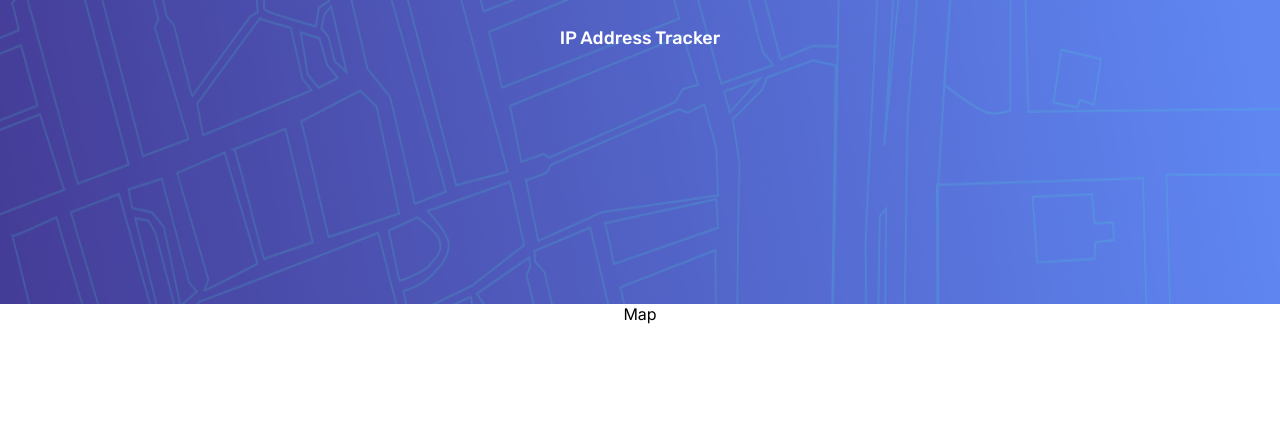
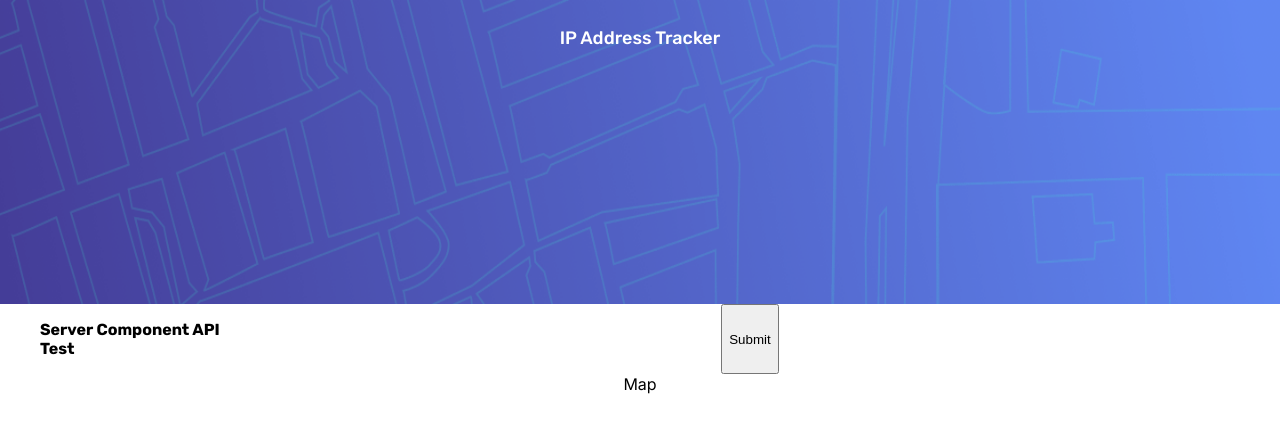
Before and after one commit to atorrez007/ip-gps-tracker, a Next.js app: page / in a window 1280 px wide. Shown: the top 432 px of the page. Built offline with nearby package versions, Linux system fonts and the light colour scheme.

Commit message:
prelim test component api/route config/experiment. Server Actions do not work with this type of API request apparently. Will investigate further.

```diff
--- a/next.config.js
+++ b/next.config.js
@@ -1,4 +1,8 @@
 /** @type {import('next').NextConfig} */
-const nextConfig = {}
+const nextConfig = {
+  experimental: {
+    serverActions: true,
+  },
+};
 
-module.exports = nextConfig
+module.exports = nextConfig;
--- a/src/app/api/geolocation/route.ts
+++ b/src/app/api/geolocation/route.ts
@@ -3,19 +3,18 @@ import { NextResponse } from "next/server";
 
 const DATA_SOURCE_URL = `https://geo.ipify.org/api/v2/country?apiKey=${process.env.API_KEY}&ipAddress=`;
 
-export async function GET(request: Request) {
-  const { searchParams } = new URL(request.url);
+export async function GET(req: Request) {
+  const { searchParams } = new URL(req.url);
   const ipAddress = searchParams.get("ipAddress");
   console.log(ipAddress);
   let url = "";
-  if (ipAddress) {
-    url = `${DATA_SOURCE_URL}&ipAddress=${ipAddress}`;
-  } else {
-    url = `${DATA_SOURCE_URL}`;
-  }
+  ipAddress
+    ? (url = `${DATA_SOURCE_URL}&ipAddress=${ipAddress}`)
+    : (url = `${DATA_SOURCE_URL}`);
+
   const res = await fetch(url);
 
   const data: GeolocationResponse = await res.json();
-  console.log(data);
+  // console.log(data);
   return NextResponse.json(data);
 }
--- a/src/components/Container.tsx
+++ b/src/components/Container.tsx
@@ -1,10 +1,12 @@
 import "../Styles/ContainerStyles.css";
 import ImageComponent from "./ImageComponent";
+import Test from "./Test";
 
 const Container = () => {
   return (
     <div className="container-styles">
       <ImageComponent />
+      <Test />
       <div className="map-container">Map</div>
     </div>
   );
--- a/src/components/Test.tsx
+++ b/src/components/Test.tsx
@@ -1,12 +1,27 @@
-import React from "react";
+"use client";
+import { useState } from "react";
 import "../Styles/TestStyles.css";
+import { GeolocationResponse } from "@/Types/types";
 
-const Test = () => {
+export default function Test() {
+  const [geoLocation, setGeolocation] = useState<GeolocationResponse | null>();
+
+  async function callApi() {
+    const res = await fetch("/api/geolocation");
+    const data: GeolocationResponse = await res.json();
+    setGeolocation(data);
+  }
+
   return (
     <div className="test">
-      <ul>Testing</ul>
+      <ul>Server Component API Test</ul>
+      <div className="test">
+        {geoLocation ? geoLocation.ip : ""}
+        {geoLocation ? geoLocation.location.region : ""}
+        {geoLocation ? geoLocation.isp : ""}
+
+        <button onClick={callApi}>Submit</button>
+      </div>
     </div>
   );
-};
-
-export default Test;
+}
```
